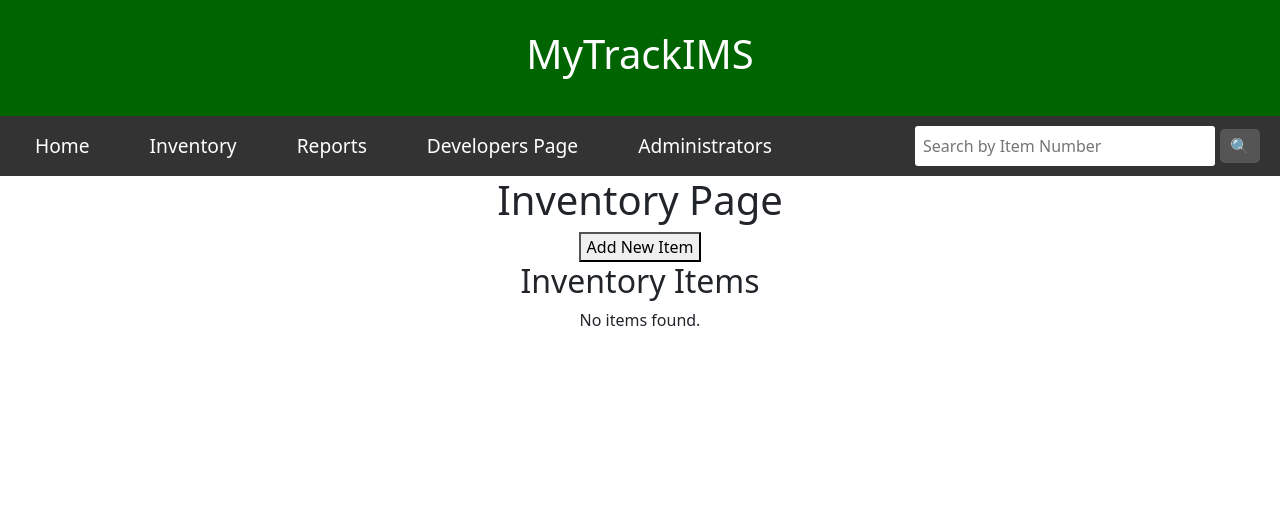
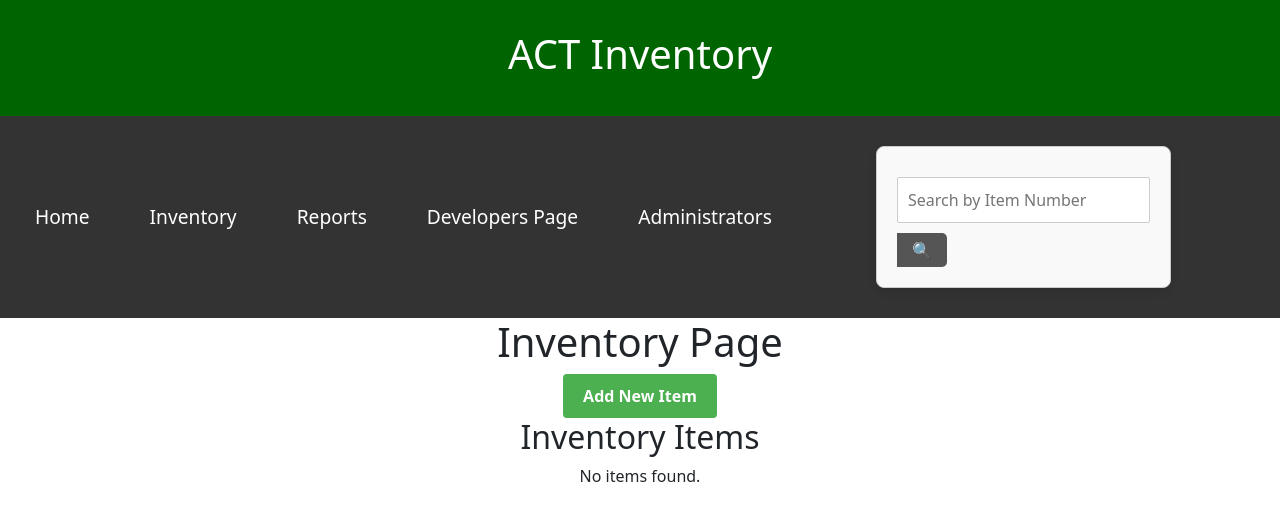
Before and after one commit to juliahumphrys/inventory-management-system, a React (Create React App) app: page /inventory in a window 1280 px wide. Shown: the top 520 px of the page. Built offline with nearby package versions, Linux system fonts and the light colour scheme.

Commit message:
CSS Styling for the entire website

```diff
--- a/src/App.js
+++ b/src/App.js
@@ -13,7 +13,7 @@ function App() {
     <Router>
       <div className="App">
         <header className="app-header">
-          <h1>MyTrackIMS</h1>
+          <h1>ACT Inventory</h1>
         </header>
         <NavBar />
         <Routes>
--- /dev/null
+++ b/src/Components/Form.css
@@ -0,0 +1,76 @@
+/* General form styling - Apply only to the form container (not the search bar) */
+form {
+    display: flex;
+    flex-direction: column;
+    align-items: flex-start;
+    max-width: 600px;
+    margin: 20px auto;
+    padding: 20px;
+    border: 1px solid #ccc;
+    border-radius: 8px;
+    background-color: #f9f9f9;
+    box-shadow: 0px 4px 8px rgba(0, 0, 0, 0.1);
+}
+
+/* Individual inputs - Ensure inputs are styled inside forms */
+form input[type="text"],
+form input[type="number"],
+form input[type="file"],
+form input[type="date"],
+form select,
+form textarea {
+    width: 100%;
+    padding: 10px;
+    margin: 10px 0;
+    border: 1px solid #ccc;
+    border-radius: 2px;
+    font-size: 16px;
+    box-sizing: border-box;
+}
+
+/* Focused inputs */
+input[type="text"]:focus,
+input[type="number"]:focus,
+input[type="file"]:focus,
+input[type="date"]:focus,
+select:focus,
+textarea:focus {
+    border-color: #007bff;
+    outline: none;
+}
+
+/* Styling for buttons */
+button {
+    background-color: #4CAF50;
+    color: white;
+    padding: 10px 20px;
+    font-weight: bold;
+    cursor: pointer;
+    transition: background-color 0.3s;
+    border-radius: 4px;
+    border: none;
+    align-self: flex-start; /* Prevents button from expanding */
+}
+
+/* Button hover and active states */
+button:hover {
+    background-color: #45a049;
+}
+
+button:active {
+    background-color: #3e8e41;
+}
+
+/* Headings and Image Styling */
+h5 {
+    margin-bottom: 20px;
+    color: #333;
+}
+
+img {
+    max-width: 200px;
+    max-height: 200px;
+    margin-top: 10px;
+    border: 1px solid #ccc;
+    border-radius: 4px;
+}
--- a/src/Components/Inventory.js
+++ b/src/Components/Inventory.js
@@ -1,5 +1,7 @@
 import React, { useState, useEffect } from 'react';
 import axios from 'axios';
+import './Form.css';
+
 
 function Inventory() {
   const [items, setItems] = useState([]);
--- a/src/Components/NavBar.css
+++ b/src/Components/NavBar.css
@@ -1,8 +1,11 @@
 /* Navigation bar container */
 .navbar {
-    background-color: black;
-    padding: 10px;
-    text-align: center;
+  background-color: #333;
+  padding: 10px 20px;
+  display: flex;
+  justify-content: space-between;
+  align-items: center;
+  color: #fff;
 }
 
 /* Navigation list - horizontal layout */
@@ -11,7 +14,7 @@
   margin: 0;
   padding: 0;
   display: flex;
-    justify-content: center; /* Centers the navigation items horizontally */
+  gap: 30px;
 }
 
 /* Navigation items */
@@ -26,52 +29,40 @@
   font-size: 1.2em;
 }
 
-
 .navbar-list li a:hover {
   text-decoration: underline; /* Underlines the link on hover */
 }
 
-  .navbar {
+/* Search bar container styling */
+.navbar-search-container {
   display: flex;
-    justify-content: space-between;
-    align-items: center;
-    padding: 10px 20px;
-    background-color: #333;
-    color: #fff;
+  align-items: center; /* Aligns input and button vertically centered */
+  gap: 0; /* Ensures no additional spacing between input and button */
 }
 
-  .navbar-list {
-    list-style: none;
-    display: flex;
-    gap: 30px;
+/* Search input styling */
+.navbar-search-input {
+  border: 1px solid #ccc;
+  padding: 5px;
+  border-radius: 5px 0 0 5px; /* Rounded corners on the left side only */
+  outline: none;
+  width: 250px; /* Set a fixed width */
+  margin: 0; /* Remove any default margins */
 }
 
-  .navbar-list a {
-    color: #fff;
-    text-decoration: none;
-  }
-
-  .navbar-search {
-    display: flex;
-    align-items: center;
-  }
-
-  .navbar-search-input {
-    width: 300px;
-    padding: 8px;
-    font-size: 1em;
-    border: none;
-    border-radius: 3px;
-    margin-right: 5px;
-  }
-
+/* Search button styling */
 .navbar-search-button {
   background-color: #555;
   color: white;
   border: none;
-    padding: 5px 10px;
+  padding: 5px 15px;
   cursor: pointer;
-    border-radius: 5px;
+  border-radius: 0 5px 5px 0; /* Rounded corners on the right side only */
+  margin: 0; /* Remove any default margins */
+  height: 100%; /* Makes the button height match the input */
+  display: flex;
+  align-items: center;
+  justify-content: center;
 }
 
 .navbar-search-button:hover {
--- a/src/Components/NavBar.js
+++ b/src/Components/NavBar.js
@@ -46,6 +46,7 @@ function NavBar() {
         </button>
       </form>
 
+
       {error && <p className="error-message">{error}</p>}
       {results.length > 0 && (
         <div className="search-results">
```
Also changed, not shown: 2 other files (tests, documents, lock files or other folders). Lines whose indentation alone changed are shown as unchanged.
